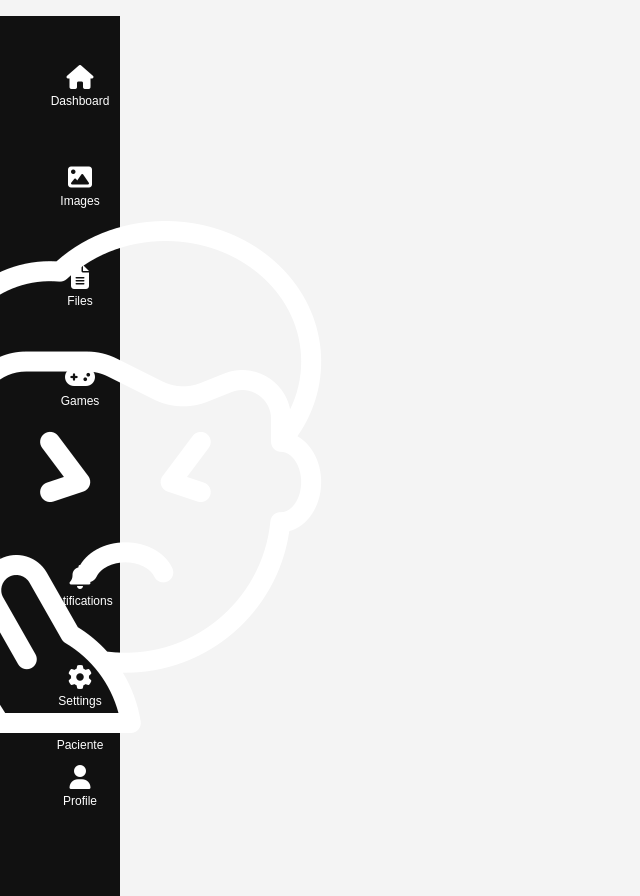
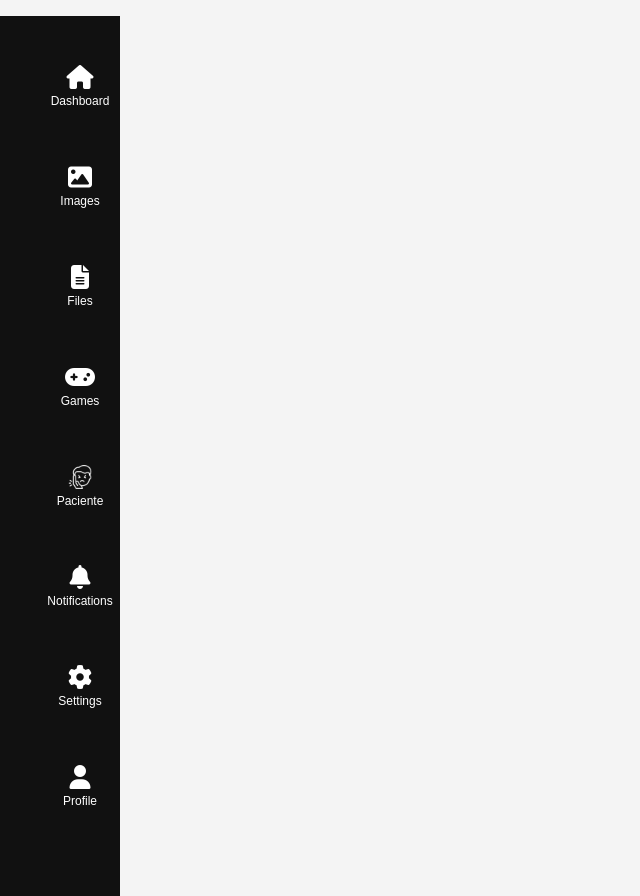
Before and after one commit to AlondraJVG/klinicstudiodental, a Flask app: template app/templates/menu.html in a window 1280 px wide. Shown: the whole page, without its empty margins (0-640 px from the left). Run offline with Flask 3, Linux system fonts and the light colour scheme; the template is opened without the code that fills it, so the values that code supplies are empty.

Commit message:
stilos de menu3

```diff
--- a/app/static/css/stylesMenu.css
+++ b/app/static/css/stylesMenu.css
@@ -54,3 +54,9 @@ ul li a span {
     display: block;
     text-align: center;
 }
+.icono-menu {
+    width: 24px;
+    height: 24px;
+    object-fit: contain;
+    margin-bottom: 5px;
+}
```
